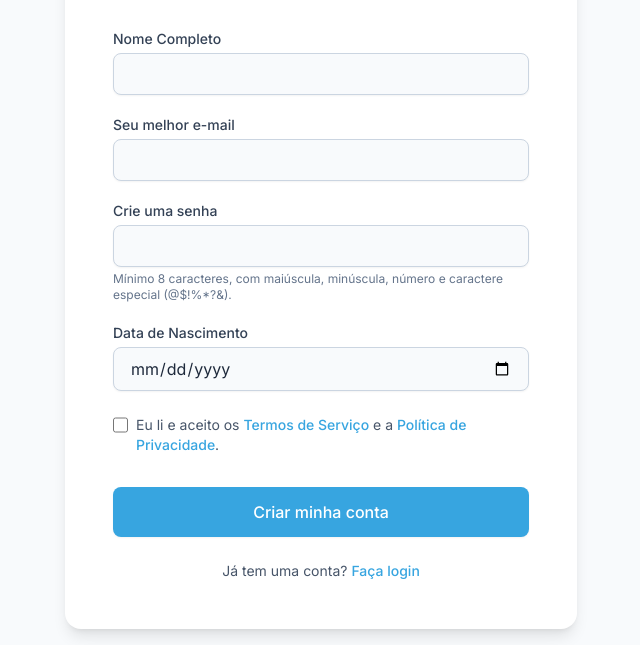
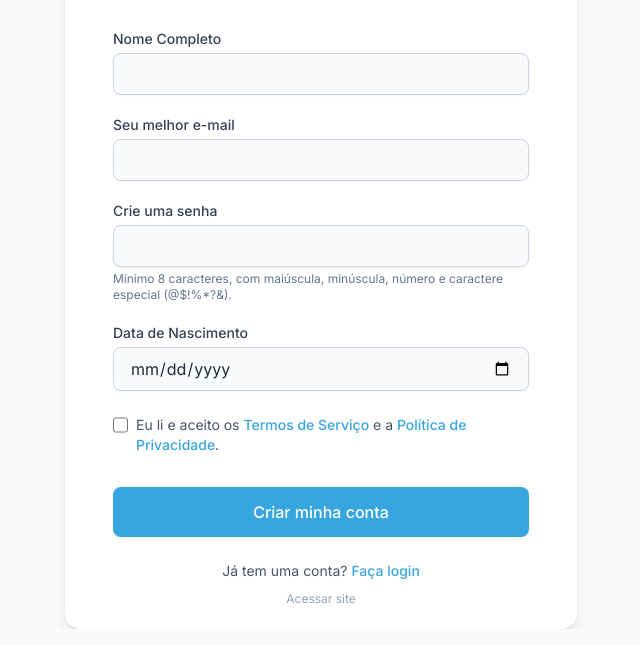
Before and after one commit to CarlosBetonas/EstudaGenio, a plain HTML site: page cadastro.html in a window 1280 px wide. Shown: the part 287-932 px from the top of the page, without its empty margins (319-959 px from the left). Drawn offline with nearby package versions, Linux system fonts and the light colour scheme.

Commit message:
Update cadastro.html

```diff
--- a/cadastro.html
+++ b/cadastro.html
@@ -134,6 +134,12 @@
                     <p class="mt-6 text-center text-sm text-slate-600">
                         Não tem uma conta? <a href="#" id="show-register-link" class="font-medium text-[#37A5E0] hover:text-[#2d8cc2]">Cadastre-se</a>
                     </p>
+                </div>
+            </div>
+
+            <!-- NOVO: Link Minimalista Acessar Site -->
+                    <div class="-mt-11 text-center relative z-10">
+                    <a href="/" class="text-xs text-slate-400 hover:text-slate-600 transition-colors duration-200">Acessar site</a>
                 </div>
             </div>
 
```
